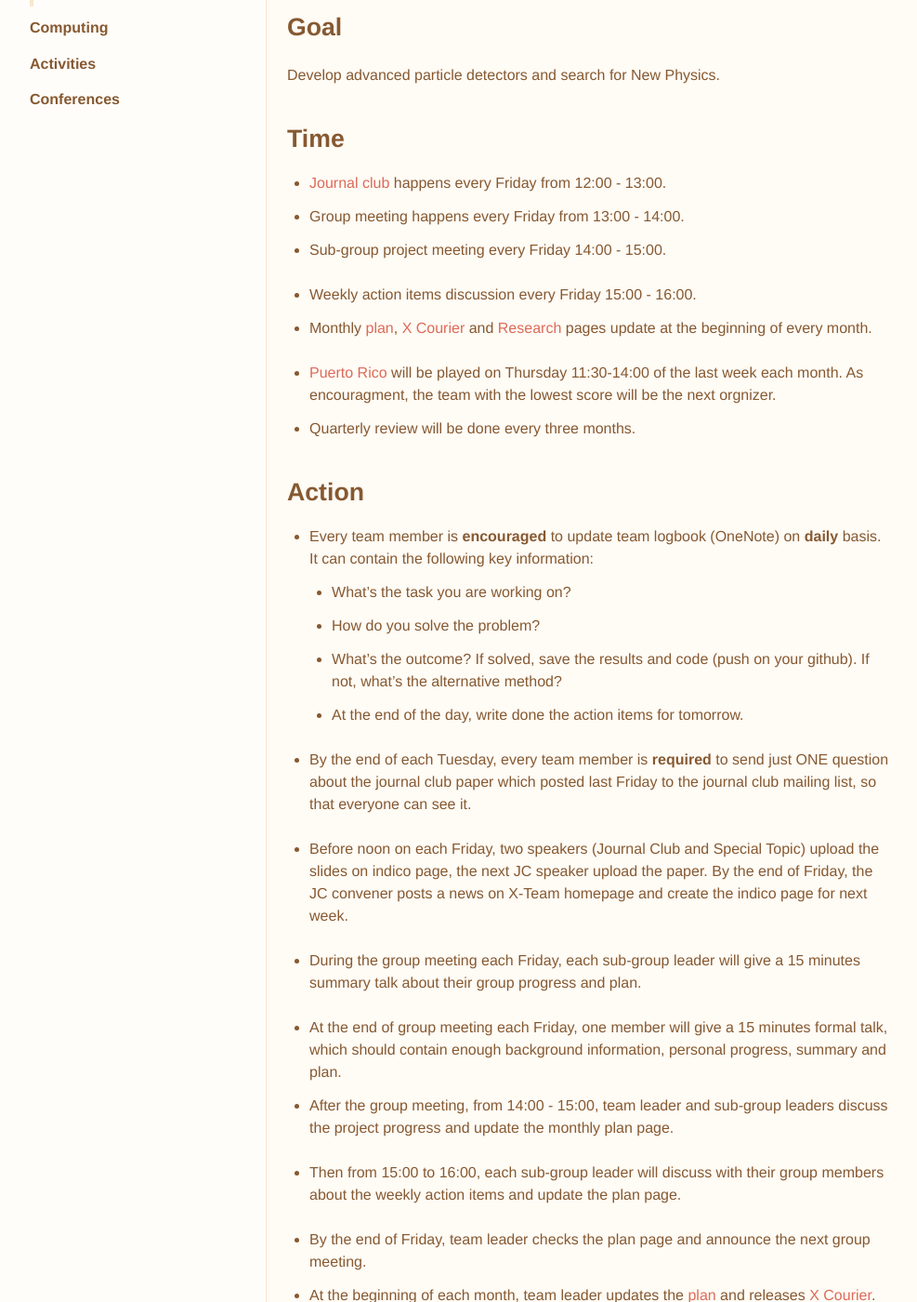
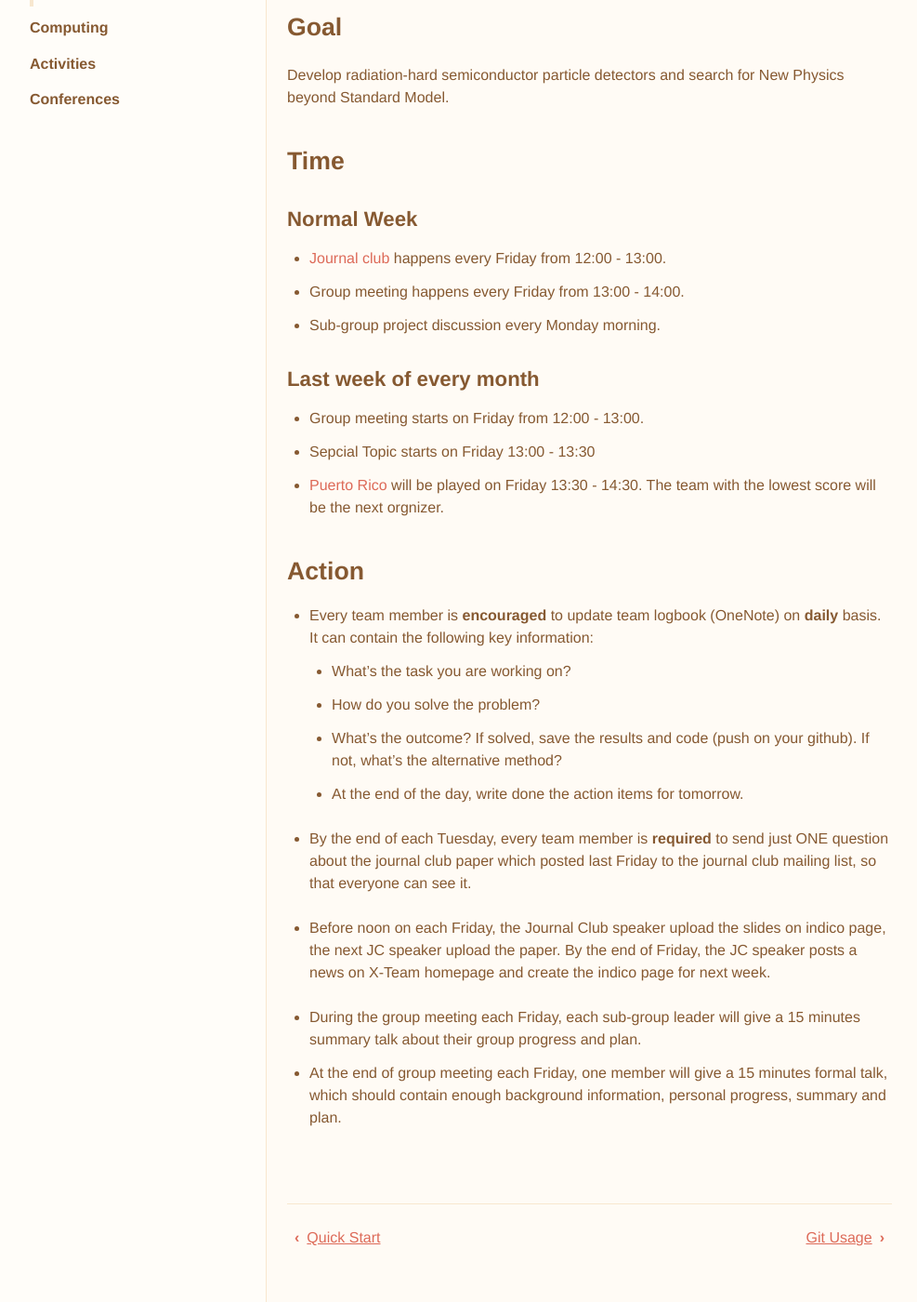
Before and after one commit to dt-np/xteam, a Jekyll site: the page built from _docs/rule.md, in a window 1280 px wide and 1400 px high, scrolled down 215 px. Shown: the whole window at 93% size, without its empty margins (144-1131 px from the left). Built offline with Jekyll 4.4.1, drawn with Linux system fonts in a browser that asks for light colours; some of the changed text lies outside the part shown.

Commit message:
update rule and plan

```diff
--- a/_docs/rule.md
+++ b/_docs/rule.md
@@ -1,22 +1,24 @@
 ---
-title: Team Rule v2.0
+title: Team Rule v3.0
 ---
 
 ## Goal
 
-Develop advanced particle detectors and search for New Physics.
+Develop radiation-hard semiconductor particle detectors and search for New Physics beyond Standard Model.
 
 ## Time
 
+### Normal Week
+
  - [Journal club](/docs/journalclub) happens every Friday from 12:00 - 13:00.
  - Group meeting happens every Friday from 13:00 - 14:00.
- - Sub-group project meeting every Friday 14:00 - 15:00.
- - Weekly action items discussion every Friday 15:00 - 16:00.
+ - Sub-group project discussion every Monday morning.
 
- - Monthly [plan](/plan.gan), [X Courier](/news/xc.html) and [Research](/research/) pages update at the beginning of every month.
- - [Puerto Rico](/docs/puertorico) will be played on Thursday 11:30-14:00 of the last week each month. As encouragment, the team with the lowest score will be the next orgnizer.
+### Last week of every month
 
- - Quarterly review will be done every three months.
+ - Group meeting starts on Friday from 12:00 - 13:00.
+ - Sepcial Topic starts on Friday 13:00 - 13:30
+ - [Puerto Rico](/docs/puertorico) will be played on Friday 13:30 - 14:30. The team with the lowest score will be the next orgnizer.
 
 ## Action
 
@@ -28,15 +30,8 @@ Develop advanced particle detectors and search for New Physics.
 
 - By the end of each Tuesday, every team member is **required** to send just ONE question about the journal club paper which posted last Friday to the journal club mailing list, so that everyone can see it.
 
-- Before noon on each Friday, two speakers (Journal Club and Special Topic) upload the slides on indico page, the next JC speaker upload the paper. By the end of Friday, the JC convener posts a news on X-Team homepage and create the indico page for next week.
+- Before noon on each Friday, the Journal Club speaker upload the slides on indico page, the next JC speaker upload the paper. By the end of Friday, the JC speaker posts a news on X-Team homepage and create the indico page for next week.
 
 - During the group meeting each Friday, each sub-group leader will give a 15 minutes summary talk about their group progress and plan.
 
 - At the end of group meeting each Friday, one member will give a 15 minutes formal talk, which should contain enough background information, personal progress, summary and plan.
-
-- After the group meeting, from 14:00 - 15:00, team leader and sub-group leaders discuss the project progress and update the monthly plan page.
-- Then from 15:00 to 16:00, each sub-group leader will discuss with their group members about the weekly action items and update the plan page.
-
-- By the end of Friday, team leader checks the plan page and announce the next group meeting.
-
-- At the beginning of each month, team leader updates the [plan](/plan.gan) and releases [X Courier](/news/xc.html). Sub-group leaders update the [Research](/research/) pages.
```
Also changed, not shown: 1 other file.
